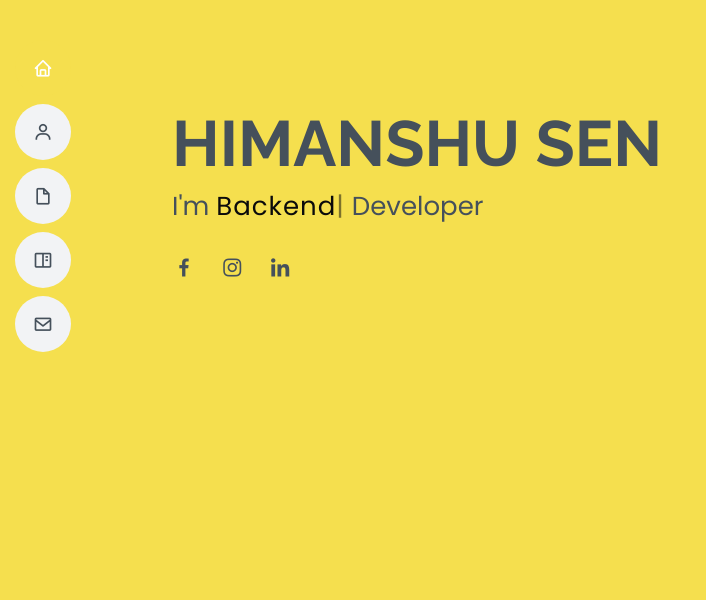
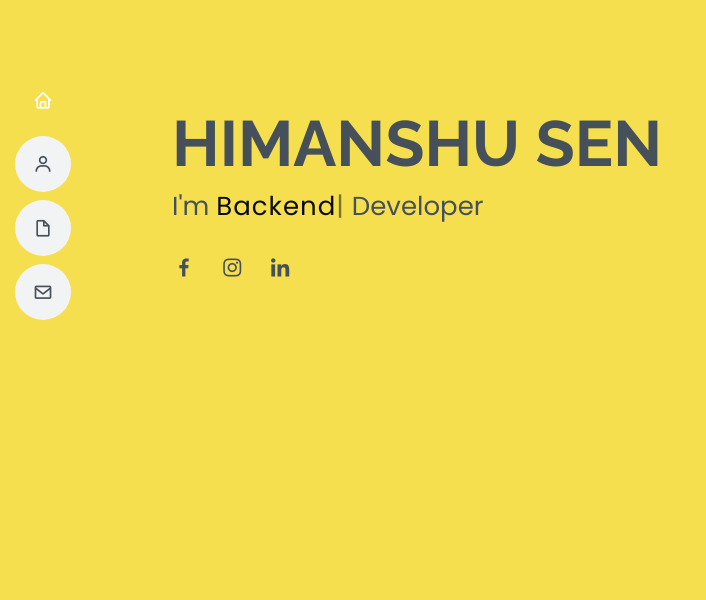
Before and after one commit to Himanshu0124/himanshu, a plain HTML site: page index.html in a window 1280 px wide. Shown: the part 200-800 px from the top of the page, without its empty margins (0-706 px from the left). Drawn offline with nearby package versions, Linux system fonts and the light colour scheme.

Commit message:
Comment out portfolio list item in index.html
Comment out the portfolio list item in the navigation.

```diff
--- a/index.html
+++ b/index.html
@@ -55,12 +55,12 @@
               ><i class="bx bx-file-blank"></i> <span>Resume</span></a
             >
           </li>
-          <li>
+          <!-- <li>
             <a href="#portfolio" class="nav-link scrollto"
               ><i class="bx bx-book-content"></i> <span>Portfolio</span></a
             >
           </li>
-          <!-- <li>
+          <li>
             <a href="#services" class="nav-link scrollto"
               ><i class="bx bx-server"></i> <span>Services</span></a
             >
```
